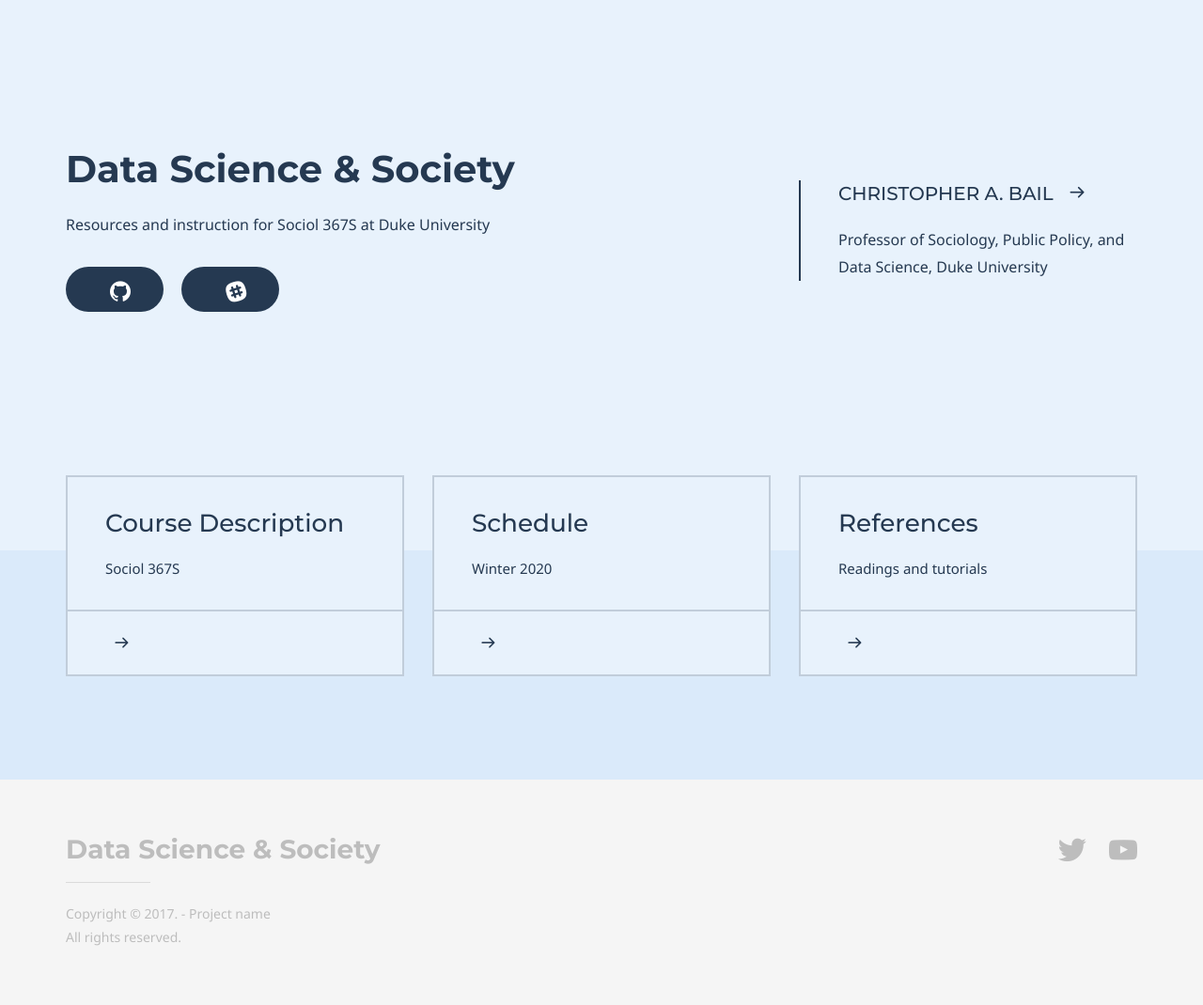
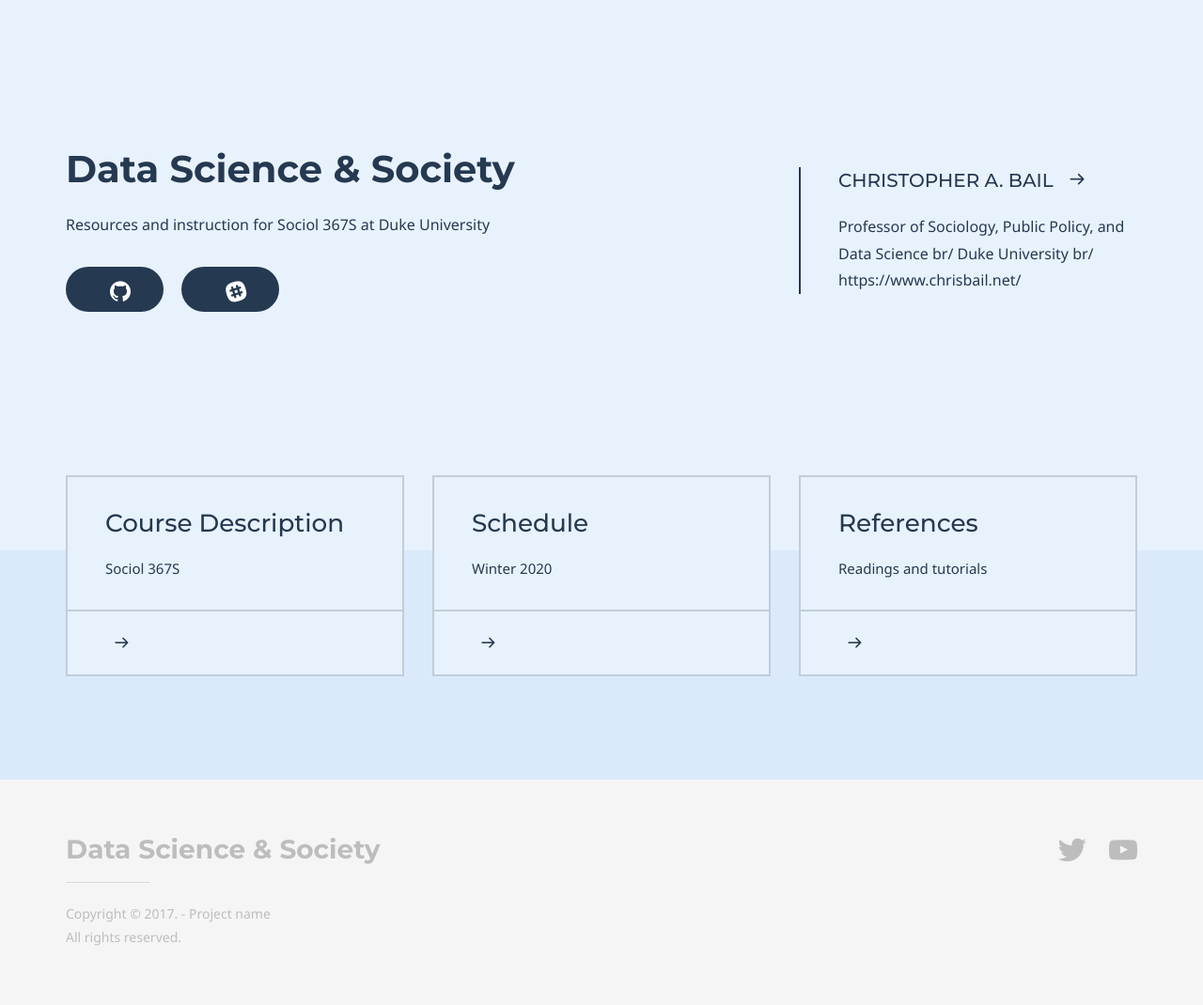
Before and after one commit to dssoc/dssoc.github.io, a Jekyll site: the page built from index.md, in a window 1280 px wide. Shown: the whole page at 94% size. Built offline with Jekyll 4.4.1, drawn with Linux system fonts in a browser that asks for light colours; some web fonts are replaced.

Commit message:
update index

```diff
--- a/index.md
+++ b/index.md
@@ -21,8 +21,7 @@
 author:
     title: Christopher A. Bail
     title_url: '#'
-    external_url: true
-    description: Professor of Sociology, Public Policy, and Data Science, Duke University
+    description: Professor of Sociology, Public Policy, and Data Science br/ Duke University br/ https://www.chrisbail.net/
 
 
 # Micro navigation
```
